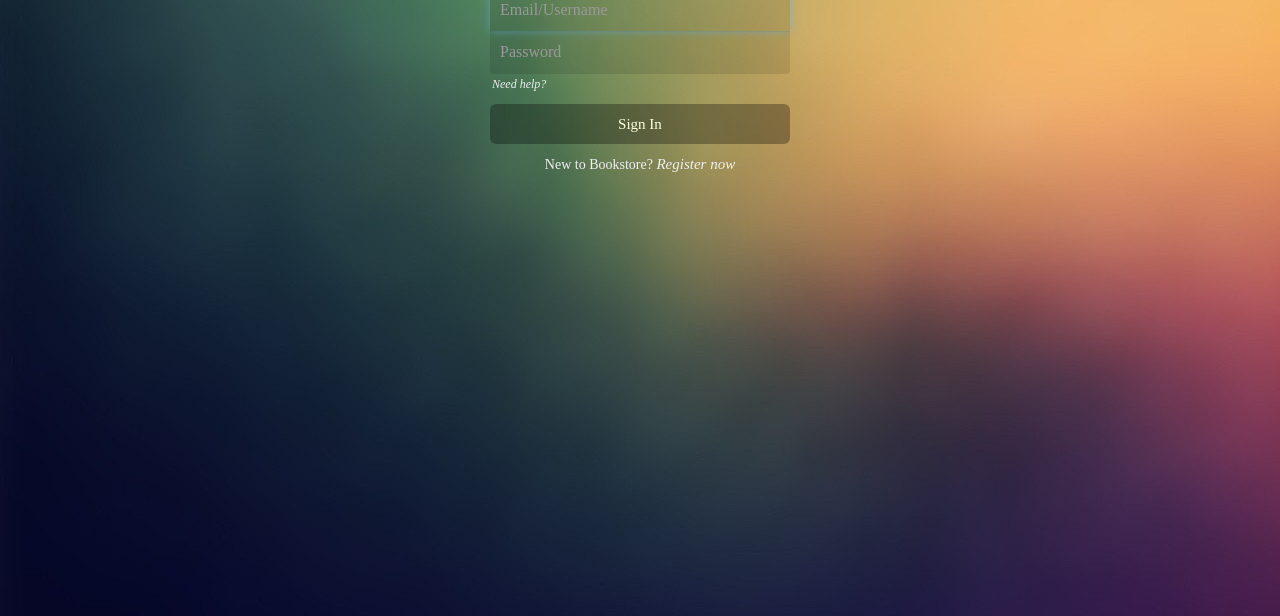
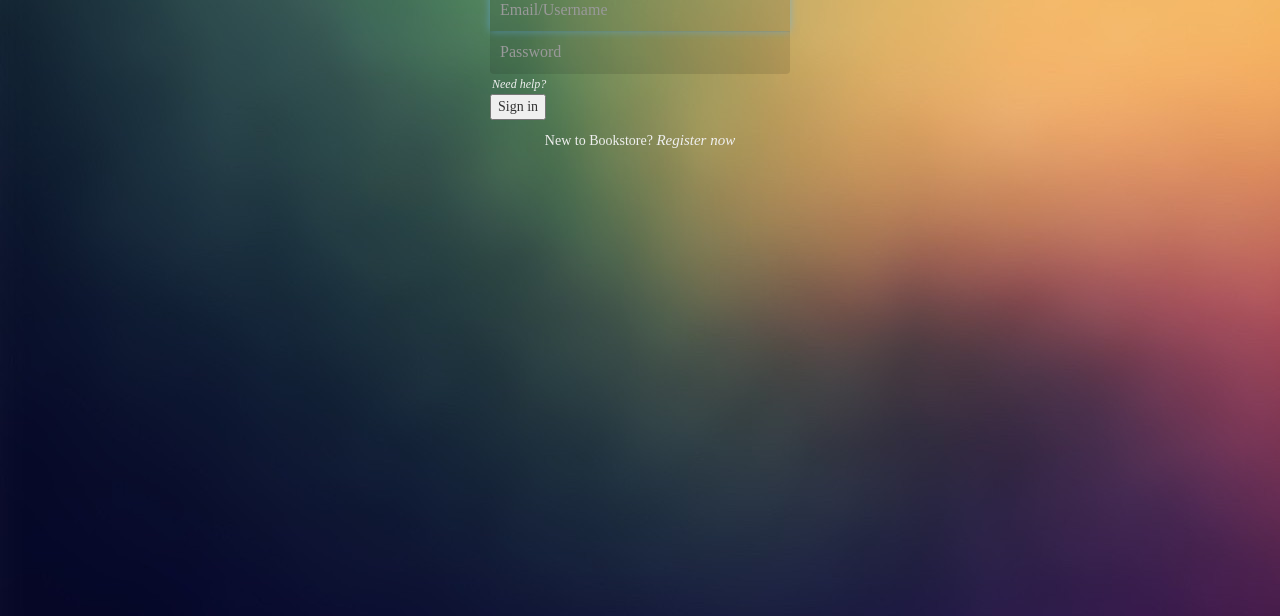
Before and after one commit to hassa321/Acuarela-Web-Application-, a plain HTML site: page phase1/signin.html in a window 1280 px wide. Shown: the part 184-800 px from the top of the page. Drawn offline with nearby package versions, Linux system fonts and the light colour scheme.

Commit message:
Add files via upload

```diff
--- a/phase1/signin.html
+++ b/phase1/signin.html
@@ -25,7 +25,7 @@
         <label for="password" class="sr-only">Password</label>
         <input type="password" id="userLoginPassword" class="form-control" placeholder="Password" required autofocus>
         <p class="needhelp"><a href="#">Need help?</a></p>
-        <button class="signin-btn" type="submit">Sign In</button>
+        <input type="submit" value="Sign in">
         <p class="newUser">New to Bookstore? <a href="register.html">Register now</a></p>
       </form>
 
```
